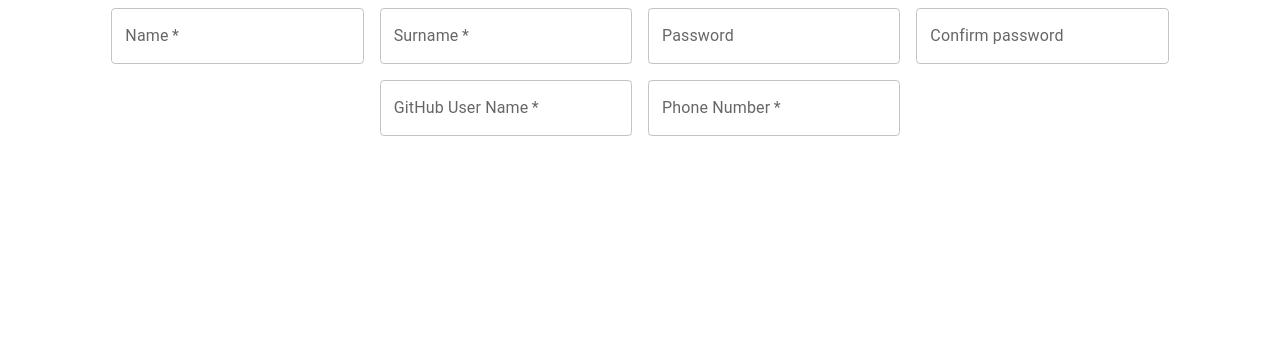
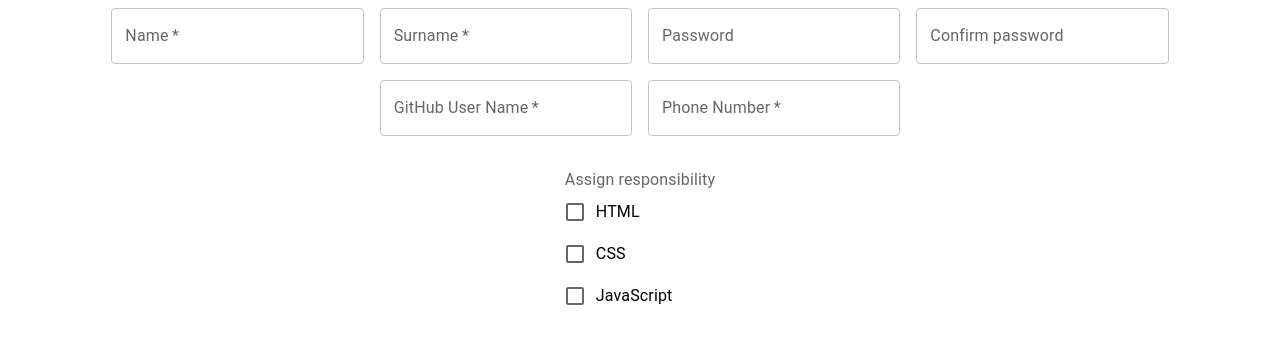
Before and after one commit to r-alo/dev-connect, a React (Create React App) app in the folder client/: page / in a window 1280 px wide. Shown: the top 344 px of the page. Built offline with nearby package versions, Linux system fonts and the light colour scheme.

Commit message:
formControl initiated

```diff
--- a/client/src/components/templateForm.js
+++ b/client/src/components/templateForm.js
@@ -1,8 +1,31 @@
 import * as React from 'react';
 import Box from '@mui/material/Box';
 import TextField from '@mui/material/TextField';
+import FormLabel from "@mui/material/FormLabel";
+import FormControl from "@mui/material/FormControl";
+import FormGroup from "@mui/material/FormGroup";
+import FormControlLabel from "@mui/material/FormControlLabel";
+import FormHelperText from "@mui/material/FormHelperText";
+import Checkbox from "@mui/material/Checkbox";
+
+
 
 export default function TemplateForm() {
+
+  const [state, setState] = React.useState({
+    html: false,
+    css: false,
+    javascript: false
+  });
+
+  const handleChange = (event) => {
+    setState({
+      ...state,
+      [event.target.name]: event.target.checked
+    });
+  };
+
+  const { html, css, javascript } = state;
   return (
     <Box
       component="form"
@@ -51,6 +74,33 @@ export default function TemplateForm() {
         />
       </div>
 
+      <FormControl sx={ { m: 3 } } component="fieldset" variant="standard">
+        <FormLabel component="legend">Assign responsibility</FormLabel>
+        <FormGroup>
+          <FormControlLabel
+            control={
+              <Checkbox checked={ html } onChange={ handleChange } name="html" />
+            }
+            label="HTML"
+          />
+          <FormControlLabel
+            control={
+              <Checkbox checked={ css } onChange={ handleChange } name="css" />
+            }
+            label="CSS"
+          />
+          <FormControlLabel
+            control={
+              <Checkbox
+                checked={ javascript }
+                onChange={ handleChange }
+                name="javascript"
+              />
+            }
+            label="JavaScript"
+          />
+        </FormGroup>
+      </FormControl>
     </Box>
   );
 }
```
